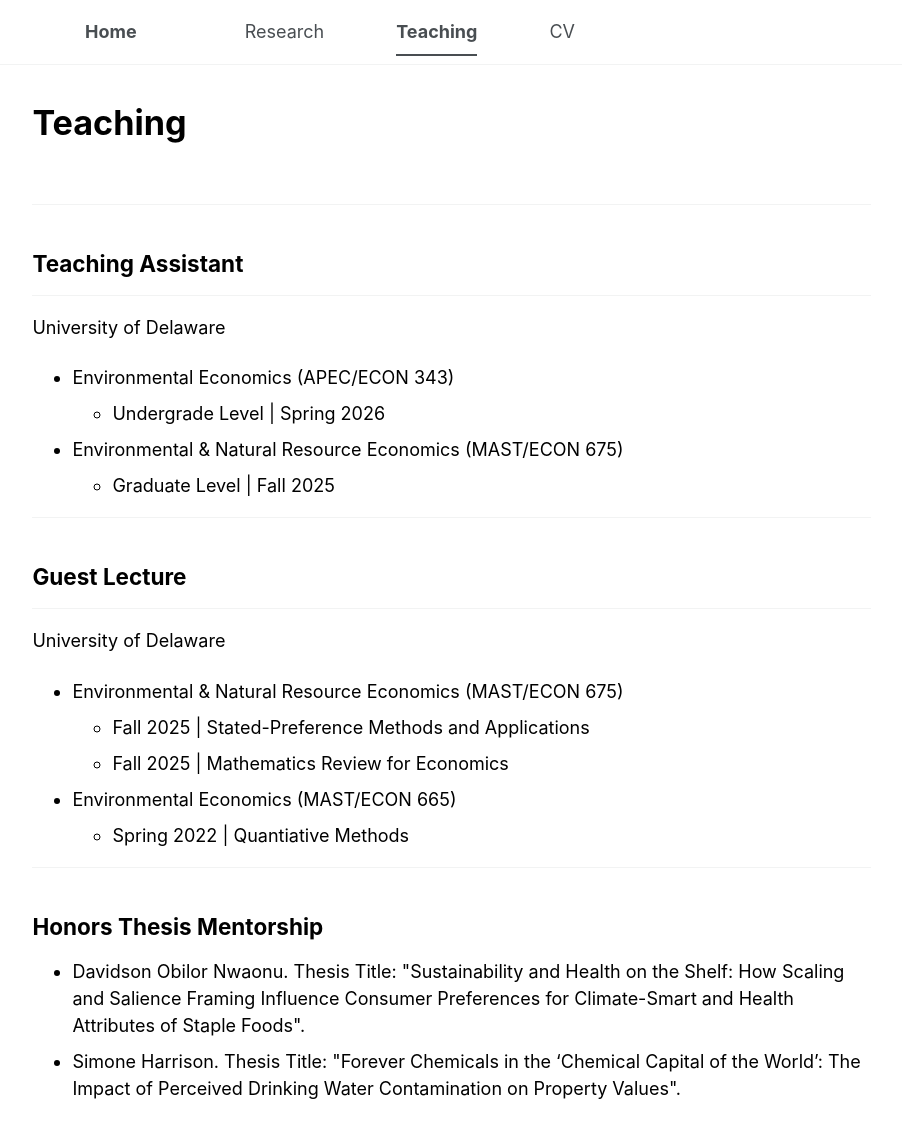
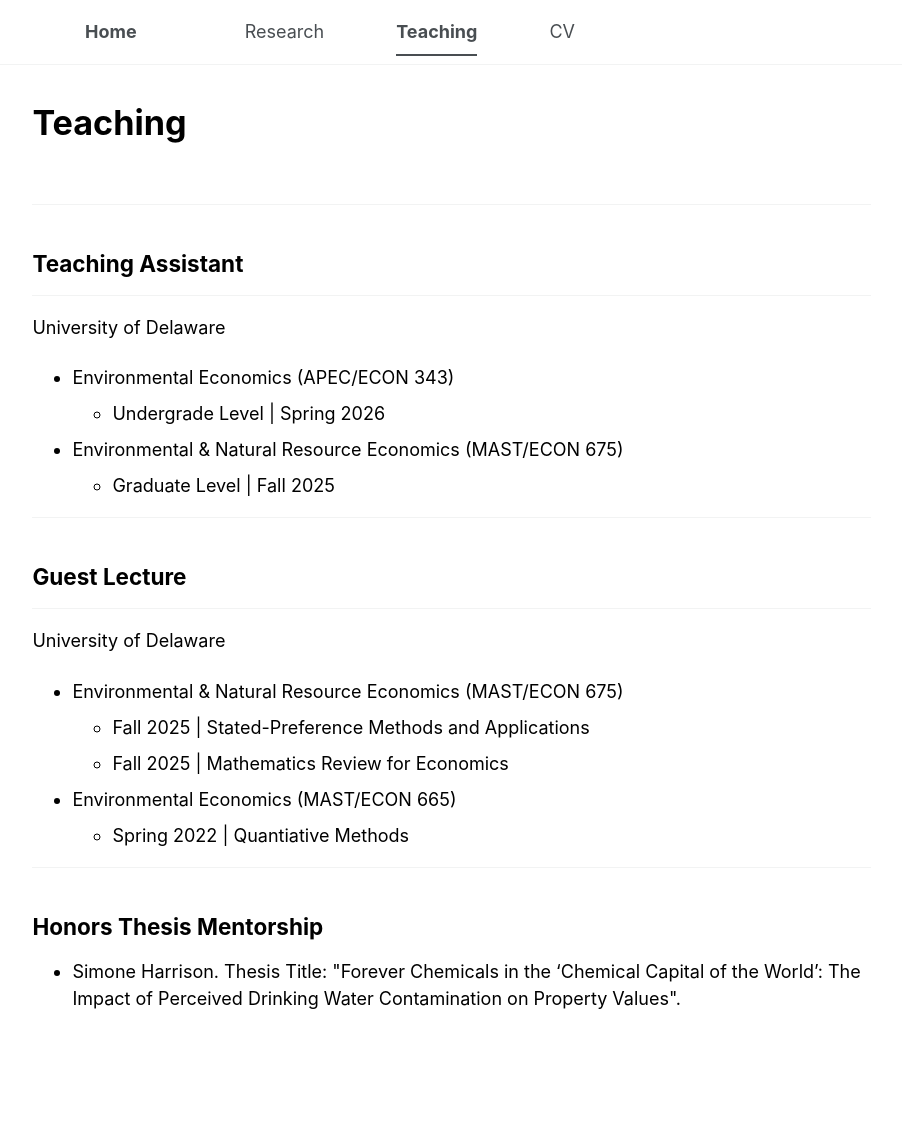
Before and after one commit to sachin-b-badole/sachin-b-badole.github.io, a Jekyll site: the page built from _pages/teaching.html, in a window 1280 px wide and 1318 px high. Shown: the top 1138 px of the window, without its empty margins (301-1203 px from the left). Built offline with Jekyll 4.4.1, drawn with Linux system fonts in a browser that asks for light colours.

Commit message:
Update teaching.html

```diff
--- a/_pages/teaching.html
+++ b/_pages/teaching.html
@@ -47,6 +47,6 @@ classes: teaching-page    # optional CSS hook if you want extra styling | classe
 <h2>Honors Thesis Mentorship</h2>
 
 <ul>
-  <li>Davidson Obilor Nwaonu. Thesis Title: "Sustainability and Health on the Shelf: How Scaling and Salience Framing Influence Consumer Preferences for Climate-Smart and Health Attributes of Staple Foods".</li>
+  <!-- <p> <li>Davidson Obilor Nwaonu. Thesis Title: "Sustainability and Health on the Shelf: How Scaling and Salience Framing Influence Consumer Preferences for Climate-Smart and Health Attributes of Staple Foods".</li>  !</p> -->
   <li>Simone Harrison. Thesis Title: "Forever Chemicals in the ‘Chemical Capital of the World’: The Impact of Perceived Drinking Water Contamination on Property Values".</li>
 </ul>
```
